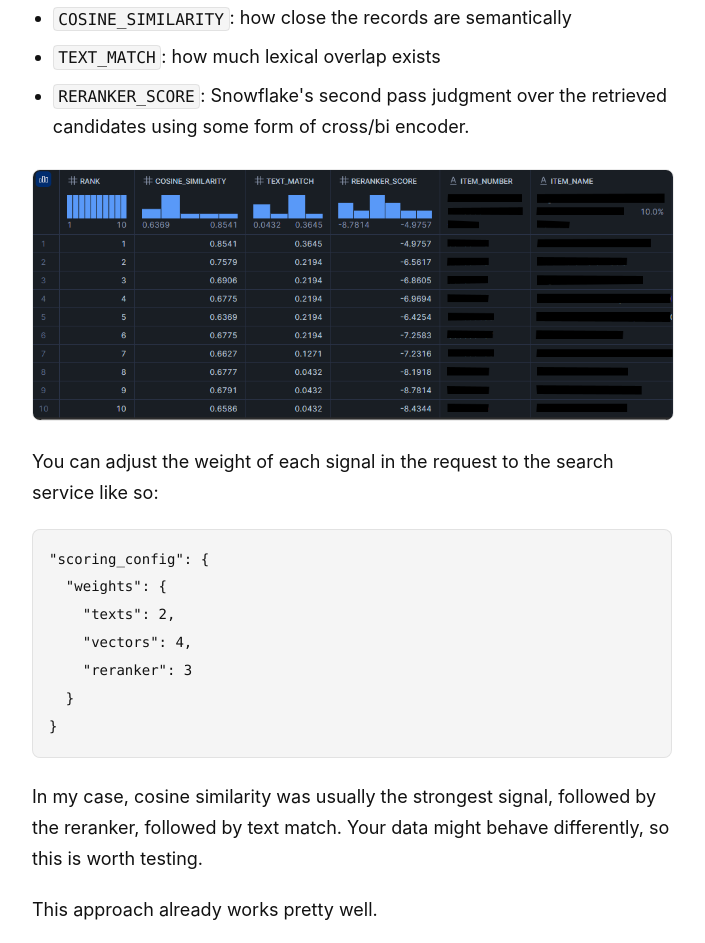
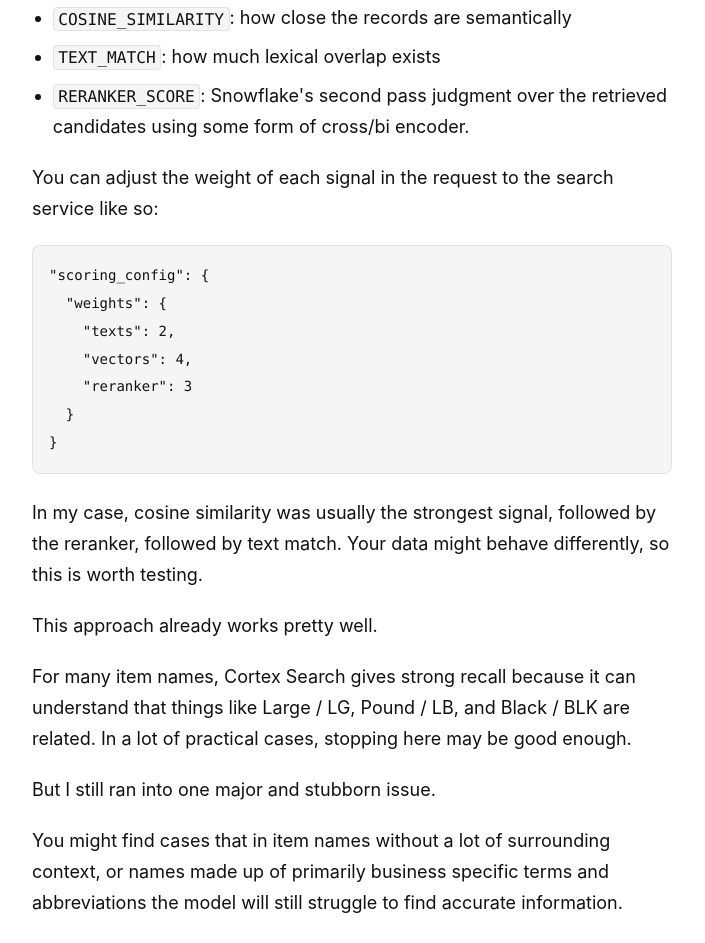
Before and after one commit to mp20/personal_site_dos, a plain HTML site: page blog/entity-resolution-in-snowflake/index.html in a window 1280 px wide. Shown: the part 7513-8456 px from the top of the page, without its empty margins (218-923 px from the left). Drawn offline with Linux system fonts and the light colour scheme.

Commit message:
deleted a ss

```diff
--- a/blog/entity-resolution-in-snowflake/index.html
+++ b/blog/entity-resolution-in-snowflake/index.html
@@ -198,7 +198,6 @@ END;
 <li><code>TEXT_MATCH</code>: how much lexical overlap exists</li>
 <li><code>RERANKER_SCORE</code>: Snowflake's second pass judgment over the retrieved candidates using some form of cross/bi encoder.</li>
 </ul>
-<p><img alt="Cortex Search scoring signals" src="/assets/blog/entity-resolution/search-scores.png" /></p>
 <p>You can adjust the weight of each signal in the request to the search service like so:</p>
 <pre><code class="language-json">&quot;scoring_config&quot;: {
   &quot;weights&quot;: {
```
Also changed, not shown: assets/blog/entity-resolution/search-scores.png (deleted), 1 other file.
